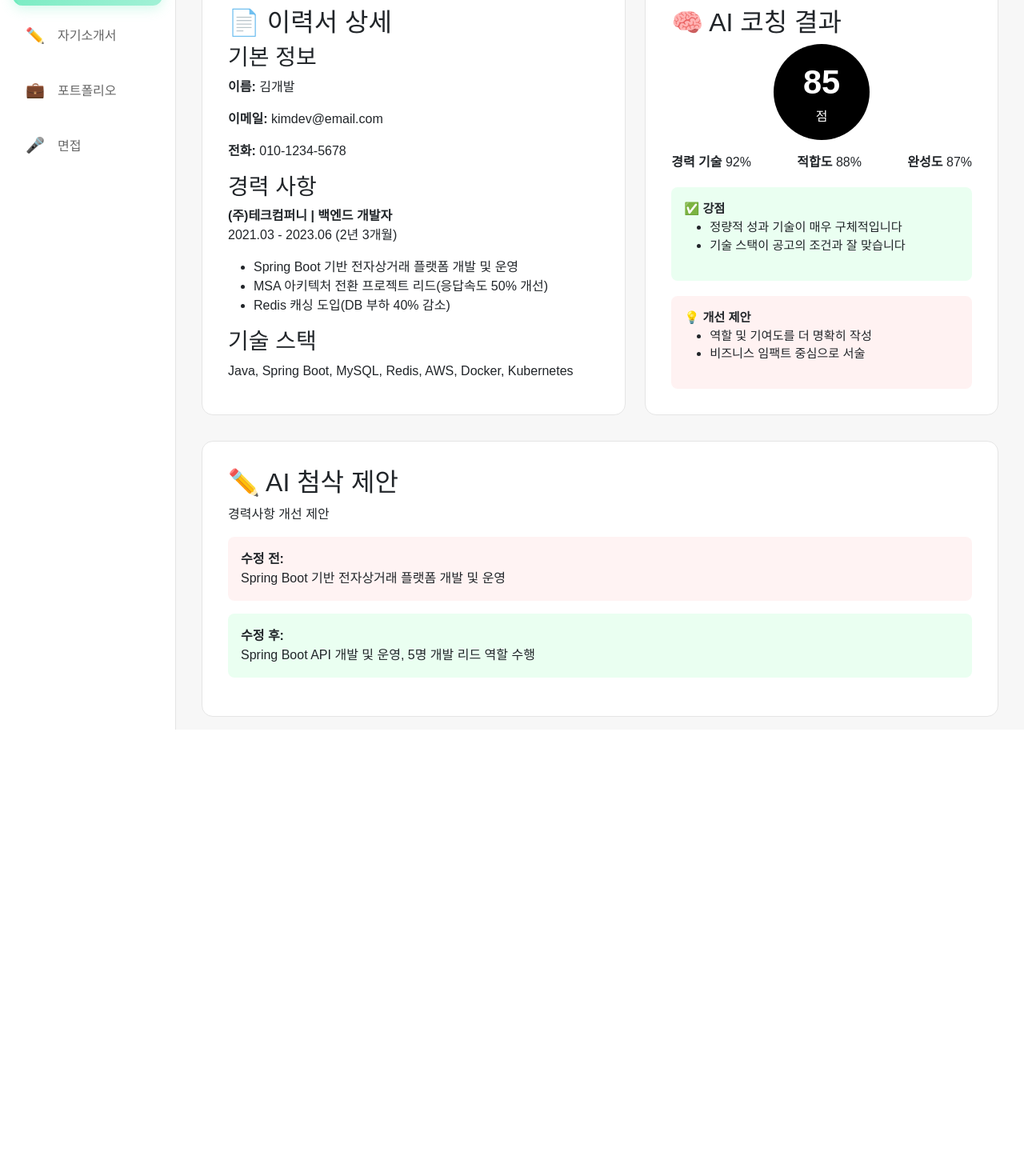
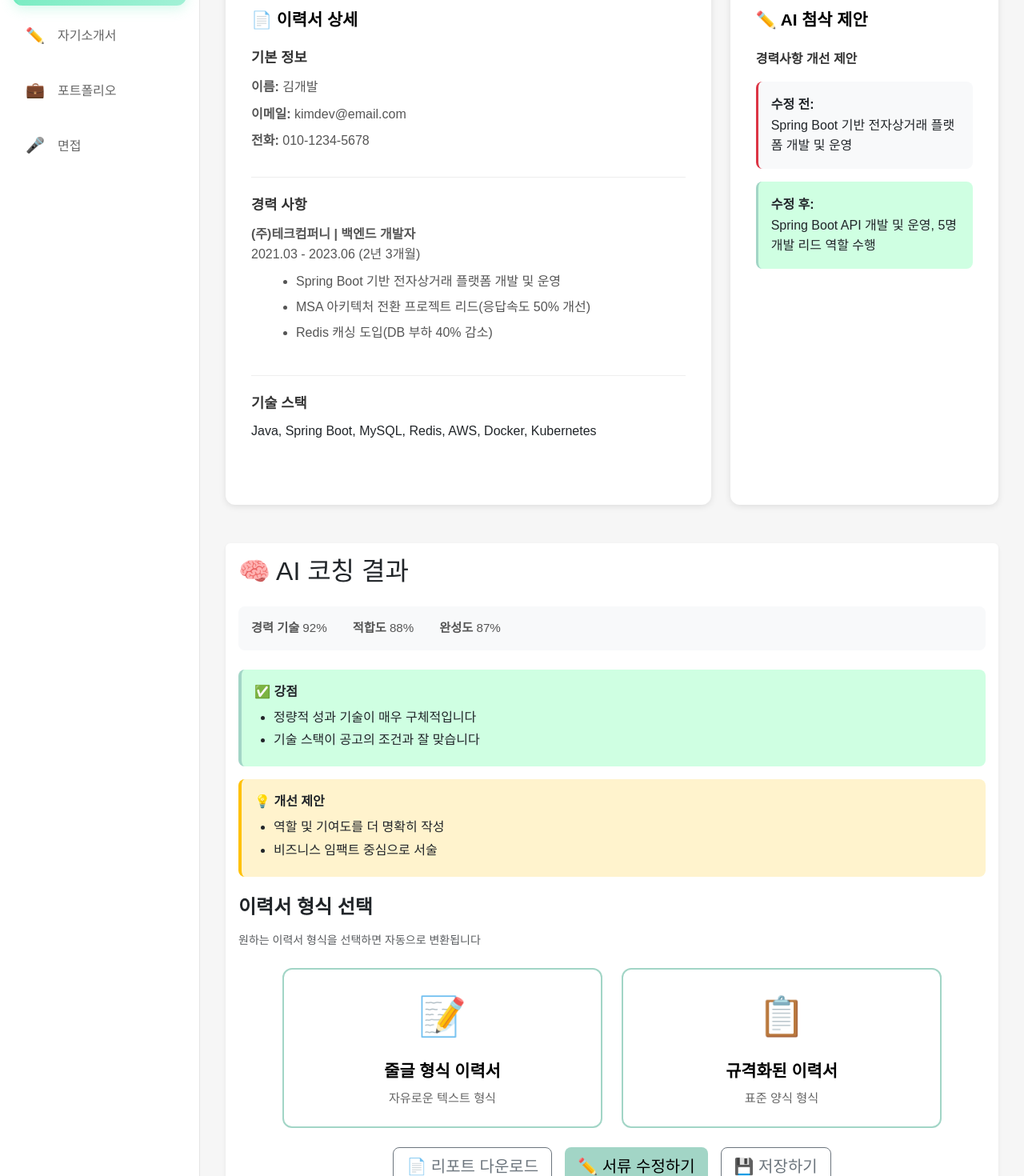
Before and after one commit to llbk-team/llbky-front, a Vue app: page /resume/coach in a window 1280 px wide. Shown: the part 240-1710 px from the top of the page at 80% size. Before the commit the page ends 1152 px from the top, so only its background shows below. Built offline with nearby package versions, Linux system fonts and the light colour scheme; a web font is replaced by a local one.

Commit message:
feat: 이력서 예시용 버튼 추가함

```diff
--- a/src/views/resume/ResumeCoach.vue
+++ b/src/views/resume/ResumeCoach.vue
@@ -1,8 +1,7 @@
 <template>
   <div class="page-wrapper">
-
     <div class="main-layout">
-      <SideBar/>
+      <SideBar />
 
       <!-- ✅ 컨텐츠 영역 -->
       <section class="content">
@@ -11,7 +10,9 @@
 
         <div class="resume-layout">
 
-          <!-- ✅ 왼쪽 : 이력서 상세 -->
+          <!-- ✅ 상단: 이력서 상세(2) + AI 첨삭 제안(1) - 2:1 비율 -->
+          <div class="top-section">
+            <!-- 왼쪽: 이력서 상세 (2/3) -->
             <div class="resume-card">
               <h2>📄 이력서 상세</h2>
 
@@ -38,41 +39,7 @@
               </div>
             </div>
 
-          <!-- ✅ 오른쪽 : AI 코칭 결과 -->
-          <div class="ai-card">
-            <h2>🧠 AI 코칭 결과</h2>
-
-            <div class="score-box">
-              <span class="score">85</span>
-              <span class="score-label">점</span>
-            </div>
-
-            <div class="score-details">
-              <span><strong>경력 기술</strong> 92%</span>
-              <span><strong>적합도</strong> 88%</span>
-              <span><strong>완성도</strong> 87%</span>
-            </div>
-
-            <div class="feedback">
-              <div class="good">
-                ✅ <strong>강점</strong>
-                <ul>
-                  <li>정량적 성과 기술이 매우 구체적입니다</li>
-                  <li>기술 스택이 공고의 조건과 잘 맞습니다</li>
-                </ul>
-              </div>
-              <div class="bad">
-                💡 <strong>개선 제안</strong>
-                <ul>
-                  <li>역할 및 기여도를 더 명확히 작성</li>
-                  <li>비즈니스 임팩트 중심으로 서술</li>
-                </ul>
-              </div>
-            </div>
-          </div>
-        </div>
-
-        <!-- ✅ AI 첨삭 제안 -->
+            <!-- 오른쪽: AI 첨삭 제안 (1/3) -->
             <div class="edit-card">
               <h2>✏️ AI 첨삭 제안</h2>
 
@@ -88,162 +55,444 @@
                 Spring Boot API 개발 및 운영, 5명 개발 리드 역할 수행
               </div>
             </div>
+          </div>
+
+          <!-- ✅ 하단: AI 코칭 결과 -->
+          <div class="card border-0 shadow-sm mt-4">
+            <div class="card-body">
+              <h2 class="mb-4">🧠 AI 코칭 결과</h2>
+
+              <div class="score-details mb-4">
+                <span><strong>경력 기술</strong> 92%</span>
+                <span><strong>적합도</strong> 88%</span>
+                <span><strong>완성도</strong> 87%</span>
+              </div>
+
+              <div class="feedback mb-4">
+                <div class="good mb-3">
+                  ✅ <strong>강점</strong>
+                  <ul>
+                    <li>정량적 성과 기술이 매우 구체적입니다</li>
+                    <li>기술 스택이 공고의 조건과 잘 맞습니다</li>
+                  </ul>
+                </div>
+                <div class="bad">
+                  💡 <strong>개선 제안</strong>
+                  <ul>
+                    <li>역할 및 기여도를 더 명확히 작성</li>
+                    <li>비즈니스 임팩트 중심으로 서술</li>
+                  </ul>
+                </div>
+              </div>
+
+              <!-- ✅ 이력서 형식 선택 버튼들 -->
+              <h4 class="fw-semibold mb-3 text-dark">이력서 형식 선택</h4>
+              <p class="text-muted small mb-4">
+                원하는 이력서 형식을 선택하면 자동으로 변환됩니다
+              </p>
+
+              <div class="d-flex gap-4 mb-4 justify-content-center">
+                <!-- 줄글 형식 이력서 버튼 -->
+                <button class="btn btn-resume-format" data-bs-toggle="modal" data-bs-target="#textFormatModal">
+                  <div class="format-icon">📝</div>
+                  <div class="format-title">줄글 형식 이력서</div>
+                  <div class="format-desc">자유로운 텍스트 형식</div>
+                </button>
+
+                <!-- 규격화된 이력서 버튼 -->
+                <button class="btn btn-resume-format" data-bs-toggle="modal" data-bs-target="#standardFormatModal">
+                  <div class="format-icon">📋</div>
+                  <div class="format-title">규격화된 이력서</div>
+                  <div class="format-desc">표준 양식 형식</div>
+                </button>
+              </div>
+
+              <!-- 하단 버튼 -->
+              <div class="d-flex gap-3 justify-content-center">
+                <button class="btn btn-outline-secondary fw-medium btn-lg btn-fixed-width">
+                  📄 리포트 다운로드
+                </button>
+                <button class="btn btn-mint fw-medium btn-lg btn-fixed-width">
+                  ✏️ 서류 수정하기
+                </button>
+                <button class="btn btn-outline-secondary fw-medium btn-lg btn-fixed-width">
+                  💾 저장하기
+                </button>
+              </div>
+            </div>
+          </div>
+
+        </div>
+
       </section>
     </div>
+
+    <!-- ✅ 줄글 형식 이력서 모달 -->
+    <div class="modal fade" id="textFormatModal" tabindex="-1" aria-labelledby="textFormatModalLabel" aria-hidden="true">
+      <div class="modal-dialog modal-xl modal-dialog-centered modal-dialog-scrollable">
+        <div class="modal-content">
+          <div class="modal-header">
+            <h5 class="modal-title" id="textFormatModalLabel">📝 줄글 형식 이력서 샘플</h5>
+            <button type="button" class="btn-close" data-bs-dismiss="modal" aria-label="Close"></button>
+          </div>
+          <div class="modal-body">
+            <!-- 줄글 형식 이력서 샘플 이미지 -->
+            <div class="resume-sample-container">
+              <img src="/images/text-format-resume.png" alt="줄글 형식 이력서" class="img-fluid">
+            </div>
+          </div>
+          <div class="modal-footer">
+            <button type="button" class="btn btn-secondary" data-bs-dismiss="modal">취소</button>
+            <button type="button" class="btn btn-mint" @click="applyTextFormat">적용하기</button>
+          </div>
+        </div>
+      </div>
+    </div>
+
+    <!-- ✅ 규격화된 이력서 모달 -->
+    <div class="modal fade" id="standardFormatModal" tabindex="-1" aria-labelledby="standardFormatModalLabel" aria-hidden="true">
+      <div class="modal-dialog modal-xl modal-dialog-centered modal-dialog-scrollable">
+        <div class="modal-content">
+          <div class="modal-header">
+            <h5 class="modal-title" id="standardFormatModalLabel">📋 규격화된 이력서 샘플</h5>
+            <button type="button" class="btn-close" data-bs-dismiss="modal" aria-label="Close"></button>
+          </div>
+          <div class="modal-body">
+            <!-- 규격화된 이력서 샘플 이미지 -->
+            <div class="resume-sample-container">
+              <img src="/images/standard-format-resume.png" alt="규격화된 이력서" class="img-fluid">
+            </div>
+          </div>
+          <div class="modal-footer">
+            <button type="button" class="btn btn-secondary" data-bs-dismiss="modal">취소</button>
+            <button type="button" class="btn btn-mint" @click="applyStandardFormat">적용하기</button>
+          </div>
+        </div>
+      </div>
+    </div>
+
   </div>
 </template>
 
 <script setup>
-import SideBar from "@/components/sidebar/SideBar.vue";
-import { ref } from "vue";
+import { ref } from 'vue';
+import SideBar from '@/components/sidebar/SideBar.vue';
+import bootstrap
+  from 'bootstrap';
+// 줄글 형식 적용
+const applyTextFormat = () => {
+  console.log('줄글 형식 이력서 적용');
+  // TODO: API 호출하여 줄글 형식으로 변환
+  // Bootstrap 모달 닫기
+  const modalElement = document.getElementById('textFormatModal');
+  const modal = bootstrap.Modal.getInstance(modalElement);
+  modal.hide();
 
-const activeTab = ref("resume");
+  alert('줄글 형식 이력서가 적용되었습니다.');
+};
 
-function switchTab(tab) {
-  activeTab.value = tab;
-}
+// 규격화된 형식 적용
+const applyStandardFormat = () => {
+  console.log('규격화된 이력서 적용');
+  // TODO: API 호출하여 규격화된 형식으로 변환
+  // Bootstrap 모달 닫기
+  const modalElement = document.getElementById('standardFormatModal');
+  const modal = bootstrap.Modal.getInstance(modalElement);
+  modal.hide();
+
+  alert('규격화된 이력서가 적용되었습니다.');
+};
 </script>
 
 <style scoped>
-/* ---------------------- Global Layout ---------------------- */
+/* 페이지 전체 레이아웃 */
 .page-wrapper {
-  background: #f7f7f7;
+  background-color: #F6F6F6;
   min-height: 100vh;
 }
 
-/* Top Navigation */
-.top-nav {
+.main-layout {
   display: flex;
-  justify-content: space-between;
-  padding: 1.2rem 2rem;
-  border-bottom: 1px solid #e5e5e5;
-  background: #fff;
 }
 
-.logo {
-  font-size: 1.4rem;
-  font-weight: 700;
+.content {
+  flex: 1;
+  padding: 2rem;
+  max-width: 1400px;
+  margin: 0 auto;
 }
 
-.top-menu {
+.breadcrumb {
+  color: #999;
+  font-size: 0.9rem;
+  margin-bottom: 1rem;
+}
+
+.page-title {
+  font-size: 1.8rem;
+  font-weight: bold;
+  color: #000;
+  margin-bottom: 2rem;
+}
+
+/* 레이아웃 */
+.resume-layout {
+  display: flex;
+  flex-direction: column;
+  gap: 1.5rem;
+}
+
+/* ✅ 상단 섹션: 2:1 비율로 분할 */
+.top-section {
   display: flex;
   gap: 1.5rem;
 }
 
-.top-link {
-  cursor: pointer;
-  color: #777;
-}
-.top-link.active {
-  font-weight: 700;
-  color: #009688;
+/* 이력서 카드 - 2/3 너비 */
+.resume-card {
+  flex: 2;
+  background: white;
+  border-radius: 12px;
+  padding: 2rem;
+  box-shadow: 0 2px 8px rgba(0, 0, 0, 0.1);
 }
 
-/* ---------------------- Sidebar ---------------------- */
-.main-layout {
-  display: flex;
-  padding-top: 1rem;
+.resume-card h2 {
+  font-size: 1.3rem;
+  font-weight: bold;
+  margin-bottom: 1.5rem;
+  color: #000;
 }
 
-.sidebar {
-  width: 220px;
-  padding: 1rem;
+.section {
+  margin-bottom: 1.5rem;
+  padding-bottom: 1.5rem;
+  border-bottom: 1px solid #eee;
 }
 
-.sidebar ul li {
-  padding: 12px 15px;
-  border-radius: 8px;
-  cursor: pointer;
-  font-weight: 500;
+.section:last-child {
+  border-bottom: none;
+}
+
+.section h3 {
+  font-size: 1.1rem;
+  font-weight: 600;
+  margin-bottom: 0.8rem;
+  color: #333;
+}
+
+.section p {
+  margin-bottom: 0.5rem;
+  color: #555;
+  line-height: 1.6;
+}
+
+.section ul {
+  margin-left: 1.5rem;
   color: #555;
 }
 
-.sidebar ul li.selected {
-  background: #d3f8e2;
-  font-weight: 600;
-  color: #009688;
+.section li {
+  margin-bottom: 0.4rem;
+  line-height: 1.6;
 }
 
-/* ---------------------- Content ---------------------- */
-.content {
+/* AI 첨삭 제안 카드 - 1/3 너비 */
+.edit-card {
   flex: 1;
-  padding: 1rem 2rem;
+  background: white;
+  border-radius: 12px;
+  padding: 2rem;
+  box-shadow: 0 2px 8px rgba(0, 0, 0, 0.1);
 }
 
-.page-title {
-  font-size: 1.8rem;
-  margin: 12px 0 24px 0;
+.edit-card h2 {
+  font-size: 1.3rem;
+  font-weight: bold;
+  margin-bottom: 1.5rem;
+  color: #000;
 }
 
-/* Resume + AI Result Cards */
-.resume-layout {
-  display: grid;
-  grid-template-columns: 1.2fr 1fr;
-  gap: 1.5rem;
-  margin-bottom: 2rem;
+.edit-label {
+  font-weight: 600;
+  color: #333;
+  margin-bottom: 1rem;
 }
 
-/* Resume Card */
-.resume-card,
-.ai-card,
-.edit-card {
-  background: white;
-  padding: 2rem;
-  border-radius: 14px;
-  border: 1px solid #e5e5e5;
+.before,
+.after {
+  padding: 1rem;
+  border-radius: 8px;
+  margin-bottom: 1rem;
+  line-height: 1.6;
 }
 
-/* Score Circle */
-.score-box {
-  width: 120px;
-  height: 120px;
-  border-radius: 50%;
-  background: black;
-  color: white;
-  margin: auto;
+.before {
+  background: #f8f9fa;
+  border-left: 3px solid #dc3545;
+}
+
+.after {
+  background: #CFFFE2;
+  border-left: 3px solid #A2D5C6;
+}
+
+/* AI 코칭 결과 카드 */
+.score-details {
+  display: flex;
+  gap: 2rem;
+  padding: 1rem;
+  background: #f8f9fa;
+  border-radius: 8px;
+}
+
+.score-details span {
+  font-size: 0.95rem;
+  color: #555;
+}
+
+.feedback {
+  display: flex;
+  flex-direction: column;
+}
+
+.good,
+.bad {
+  padding: 1rem;
+  border-radius: 8px;
+}
+
+.good {
+  background: #CFFFE2;
+  border-left: 4px solid #A2D5C6;
+}
+
+.bad {
+  background: #fff3cd;
+  border-left: 4px solid #ffc107;
+}
+
+.good ul,
+.bad ul {
+  margin-top: 0.5rem;
+  margin-bottom: 0;
+  padding-left: 1.5rem;
+}
+
+.good li,
+.bad li {
+  margin-bottom: 0.3rem;
+  line-height: 1.5;
+}
+
+/* 이력서 형식 선택 버튼 */
+.btn-resume-format {
+  width: 400px;
+  height: 200px;
+  background: white;
+  border: 2px solid #A2D5C6;
+  border-radius: 12px;
   display: flex;
   flex-direction: column;
   align-items: center;
   justify-content: center;
+  transition: all 0.3s ease;
+  cursor: pointer;
 }
 
-.score {
-  font-size: 2.6rem;
-  font-weight: bold;
+.btn-resume-format:hover {
+  background: #CFFFE2;
+  border-color: #A2D5C6;
+  transform: translateY(-5px);
+  box-shadow: 0 6px 20px rgba(162, 213, 198, 0.3);
 }
 
-.score-details {
-  display: flex;
-  justify-content: space-between;
-  margin-top: 1rem;
-}
-
-/* Feedback blocks */
-.good, .bad {
-  margin-top: 1.2rem;
-  padding: 1rem;
-  border-radius: 8px;
-  font-size: 0.95rem;
-}
-
-.good {
-  background: #eafff1;
-}
-.bad {
-  background: #fff2f2;
-}
-
-/* Edit Box */
-.before, .after {
-  padding: 1rem;
-  border-radius: 8px;
+.format-icon {
+  font-size: 3rem;
   margin-bottom: 1rem;
 }
 
-.before {
-  background: #fff3f3;
+.format-title {
+  font-size: 1.3rem;
+  font-weight: bold;
+  color: #000;
+  margin-bottom: 0.5rem;
 }
-.after {
-  background: #eafff1;
+
+.format-desc {
+  font-size: 0.95rem;
+  color: #666;
+}
+
+/* 하단 버튼들 */
+.btn-mint {
+  background: #A2D5C6;
+  color: #000;
+  border: none;
+  font-weight: 600;
+}
+
+.btn-mint:hover {
+  background: #8bc4b0;
+  color: #000;
+}
+
+/* 모달 스타일 */
+.resume-sample-container {
+  text-align: center;
+  padding: 1rem;
+  background: #f8f9fa;
+  border-radius: 8px;
+}
+
+.resume-sample-container img {
+  max-width: 100%;
+  height: auto;
+  border-radius: 8px;
+  box-shadow: 0 4px 12px rgba(0, 0, 0, 0.1);
+}
+
+.modal-header {
+  background: #A2D5C6;
+  color: #000;
+}
+
+.modal-footer .btn-mint {
+  padding: 0.5rem 2rem;
+}
+
+/* 반응형 */
+@media (max-width: 1024px) {
+  .top-section {
+    flex-direction: column;
+  }
+
+  .resume-card,
+  .edit-card {
+    flex: 1;
+  }
+}
+
+@media (max-width: 768px) {
+  .content {
+    padding: 1rem;
+  }
+
+  .btn-resume-format {
+    width: 100%;
+    height: 150px;
+  }
+
+  .d-flex.gap-4 {
+    flex-direction: column;
+  }
 }
 </style>
+
+//-----
+// ✅ 수정 내용:
+// 1. .top-section { display: flex; gap: 1.5rem; } - 상단을 flex로 가로 배치
+// 2. .resume-card { flex: 2; } - 이력서 상세 2/3 너비
+// 3. .edit-card { flex: 1; } - AI 첨삭 제안 1/3 너비
+// 4. 반응형 추가: 1024px 이하에서 세로 배치로 전환
+//-----
```
Also changed, not shown: public/images/standard-format-resume.png (added), public/images/text-format-resume.png (added). Lines whose indentation alone changed are shown as unchanged.
